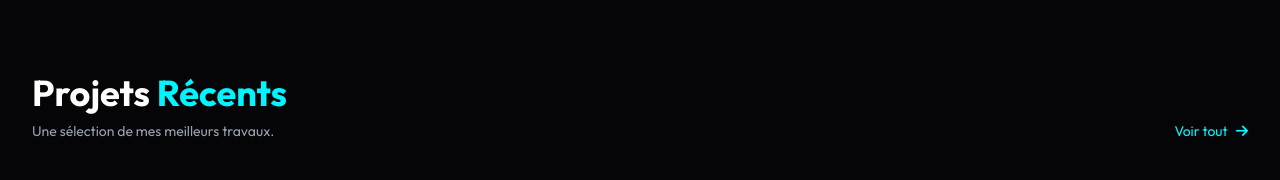
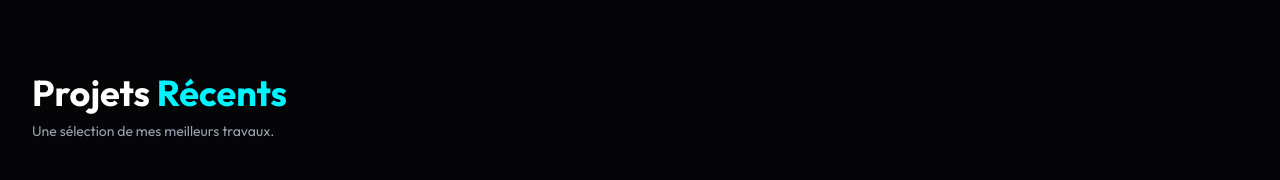
Before and after one commit to Manoa238/My-Portfolio, a Next.js app: page / in a window 1280 px wide. Shown: the part 2120-2300 px from the top of the page. Built offline with nearby package versions, Linux system fonts and the light colour scheme.

Commit message:
correction des contenues

```diff
--- a/src/app/page.js
+++ b/src/app/page.js
@@ -246,7 +246,7 @@ export default function Home() {
         <div className="max-w-7xl mx-auto px-4 sm:px-6 lg:px-8">
           <div className="flex justify-between items-end mb-10" data-aos="fade-up">
             <div><h2 className="text-3xl md:text-4xl font-bold text-white mb-2">Projets <span className="text-neon-400">Récents</span></h2><p className="text-gray-400 text-sm">Une sélection de mes meilleurs travaux.</p></div>
-            <a href="#" className="hidden md:flex items-center text-neon-400 hover:text-white transition-colors text-sm">Voir tout <i className="fas fa-arrow-right ml-2"></i></a>
+            {/* <a href="#" className="hidden md:flex items-center text-neon-400 hover:text-white transition-colors text-sm">Voir tout <i className="fas fa-arrow-right ml-2"></i></a> */}
           </div>
           <div className="grid grid-cols-1 md:grid-cols-2 lg:grid-cols-2 gap-6">
             <div className="group relative rounded-2xl overflow-hidden bg-dark-card border border-white/5" data-aos="fade-up">
```
